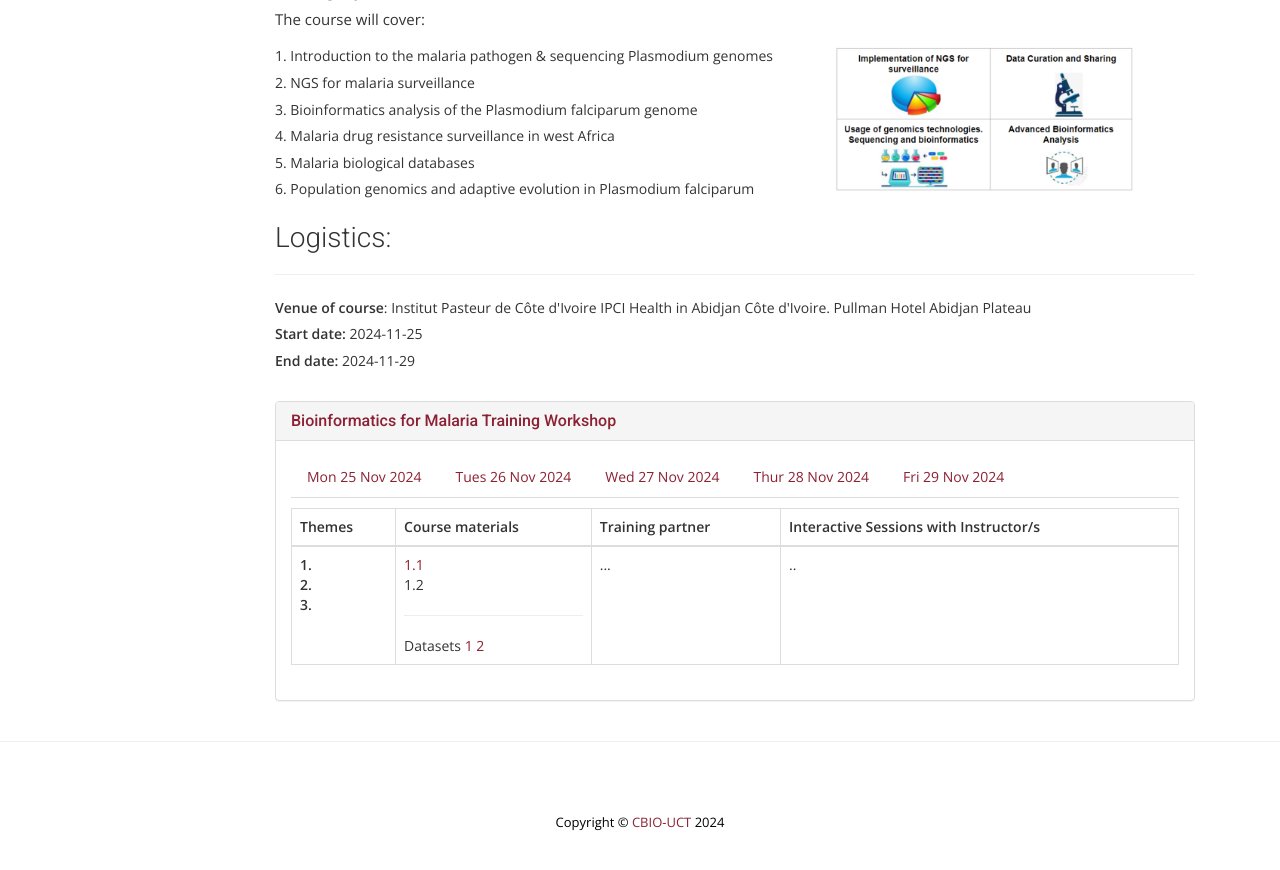
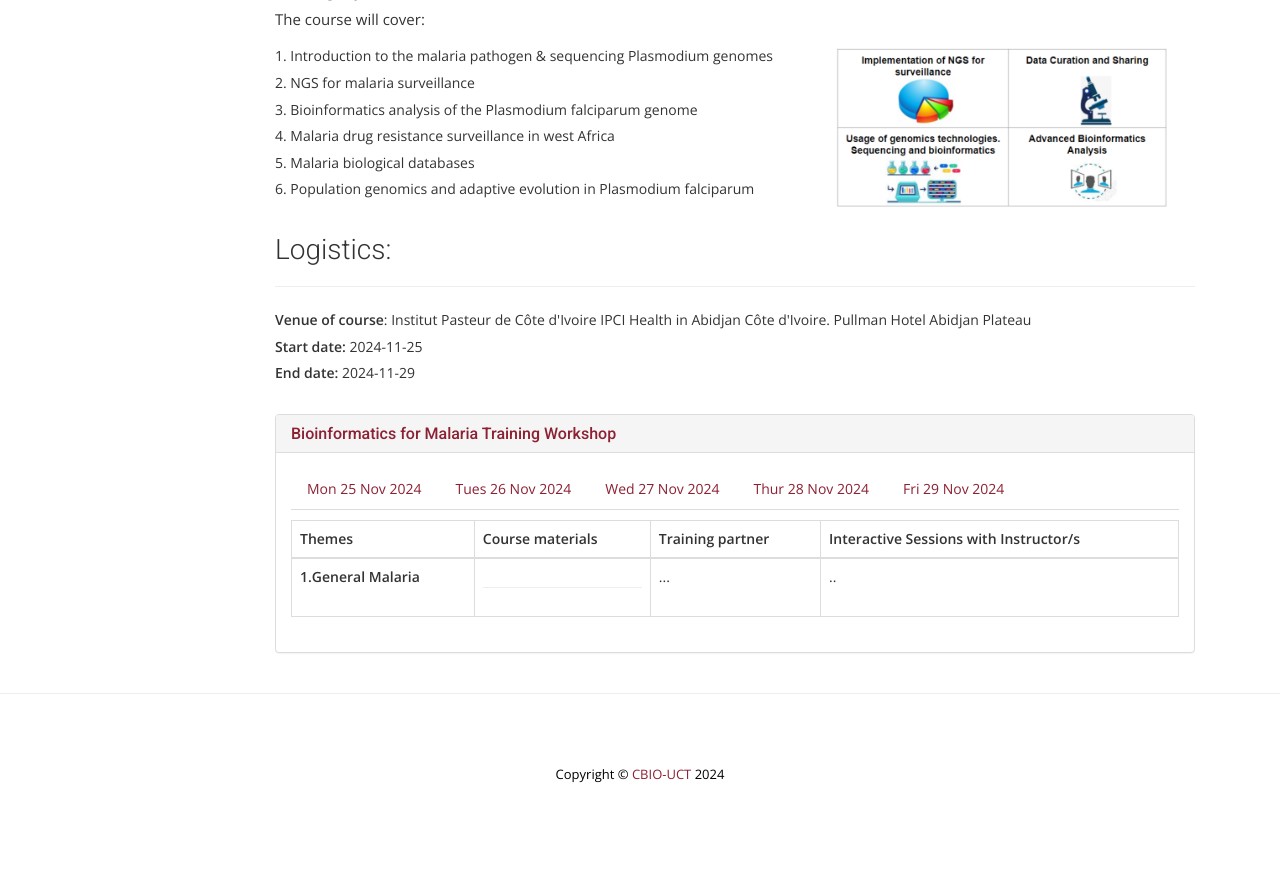
Before and after one commit to uct-cbio/ngs-academy, a Jekyll site: the page built from _posts/2024-09-10-Bioinformatics-for-Malaria-Training-Workshop.md, in a window 1280 px wide and 900 px high, scrolled down 658 px. Shown: the top 870 px of the window. Built offline with Jekyll 4.4.1, drawn with Linux system fonts in a browser that asks for light colours; nearby versions of some CDN libraries; some web fonts are replaced; comment, search, counter and statistics services are not loaded.

Commit message:
added malaria course in cotedevore

```diff
--- a/_posts/2024-09-10-Bioinformatics-for-Malaria-Training-Workshop.md
+++ b/_posts/2024-09-10-Bioinformatics-for-Malaria-Training-Workshop.md
@@ -55,7 +55,7 @@
         </div>
     </div>
     <div class="col-sm-5">
-        <div><img alt="..." src="{{ site.baseurl }}img/bioinformatics-malaria-2024.png" width="90%" />
+        <div><img alt="..." src="{{ site.baseurl }}img/bioinformatics-malaria-2024.png" width="100%" />
             <!-- <p class="small"> Source: CBIO UCT</p> -->
         </div>
     </div>
@@ -139,20 +139,20 @@
   <tbody>
     <tr>
       <th scope="row">
-      <li>1. </li>
-          <li>2. </li>
-      <li>3. </li>
+      <li>1.General Malaria </li>
+          <li> </li>
+      <li> </li>
      </th>
       <td>    <ul>
 <ol>
 
- <li><a href="#" target="_blank">1.1 </a></li>
+ <li><a href="#" target="_blank"> </a></li>
 
-<li>1.2 </li>
+<li></li>
 <hr>
-Datasets
-<a href="#" target="_blank"> 1</a>
-<a href="#" target="_blank">2</a>
+
+<a href="#" target="_blank"> </a>
+<a href="#" target="_blank"></a>
 </ol>
 </ul></td>
       <td><ul>
@@ -187,17 +187,21 @@
 
    <tr>
       <th>
-      <li>1. </li>
-          <li>2. </li>
-      <li>3. </li>
+      <li>2. Use cases of Malaria NGS </li>
+          <li>2.1 Drug resistance surveillance
+
+ </li>
+      <li>2.2 Transmission analysis
+</li>       <li>2.3 Diagnostics resistance
+</li>
      </th>
       <td>    <ul>
       <li></li>
 <ol>
- <li>2.1 </li>
+ <li> </li>
    <li>
 </li>
-   <li>-
+   <li>
 </li>
      <hr>
 </ol>
@@ -206,12 +210,12 @@
 
   <li>..</li>
 
- <li> </li>
+ <li>.. </li>
 
 </ul></td>
             <td><ul>
              <li>...</li>
-              <li></li>
+              <li>..</li>
 </ul></td>
     </tr>
 
@@ -234,16 +238,18 @@
 
    <tr>
       <th scope="row">
-         <li>1. </li>
-          <li>2. </li>
-      <li>3. </li>
+         <li>3.Targeted Sequencing,
+Metagenomics
+ </li>
+          <li>..</li>
+      <li>..</li>
      </th>
       <td>    <ul>
       <li><b>
       </b></li>
 <ol>
- <li>3.1</li>
-    <li>-</li>
+ <li></li>
+    <li></li>
 
 </ol>
 </ul></td>
@@ -277,15 +283,15 @@
 
    <tr>
       <th scope="row">
-         <li>1. </li>
-          <li>2. </li>
-      <li>3. </li>
+         <li>4.Phylogenetic Analysis </li>
+          <li> </li>
+      <li></li>
      </th>
       <td>    <ul>
       <li><b>
       </b></li>
 <ol>
-  <li>4.1 </li>
+  <li> </li>
     <li>- </li>
       <li>- </li>
 </ol>
@@ -318,16 +324,16 @@
   <tbody>
    <tr>
       <th scope="row">
-         <li>1. </li>
-          <li>2. </li>
-      <li>3. </li>
+         <li>5. R, Population Genetic Analysis  </li>
+          <li> </li>
+      <li></li>
      </th>
       <td>    <ul>
       <li><b>
       </b></li>
 <ol>
   <li></li>
- <li>5.1 </li>
+ <li> </li>
   <li>- </li>
 
 
```
